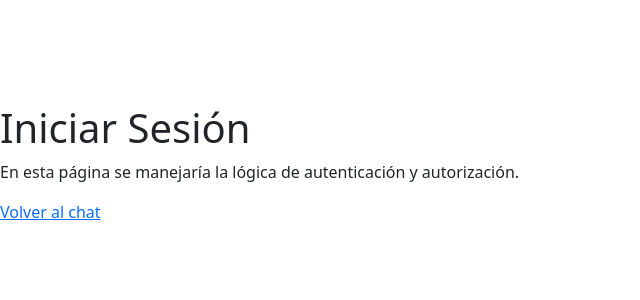
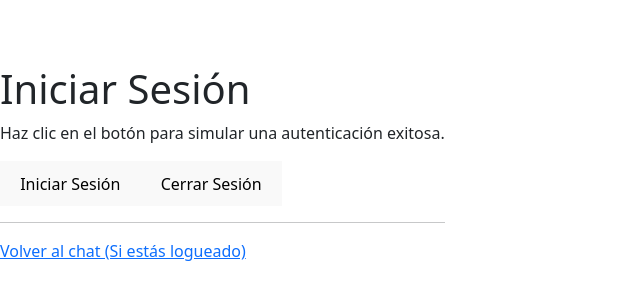
Before and after one commit to RamRider89/zurich-chat, a React (Vite) app: page /login in a window 1280 px wide. Shown: the part 236-536 px from the top of the page, without its empty margins (0-640 px from the left). Built offline with nearby package versions, Linux system fonts and the light colour scheme.

Commit message:
abilities

```diff
--- a/package.json
+++ b/package.json
@@ -10,6 +10,8 @@
     "preview": "vite preview"
   },
   "dependencies": {
+    "@casl/ability": "^6.7.3",
+    "@casl/react": "^5.0.0",
     "@reduxjs/toolkit": "^2.8.2",
     "@tanstack/react-query": "^5.85.6",
     "axios": "^1.11.0",
--- /dev/null
+++ b/src/abilities.ts
@@ -0,0 +1,22 @@
+import { defineAbility } from '@casl/ability';
+
+export const createAbility = (userRoles: string[] = []) => {
+  return defineAbility((can, cannot) => {
+    // Reglas para todos los usuarios logueados
+    if (userRoles.length > 0) {
+      can('read', 'all');
+      can('send', 'message');
+    }
+
+    // Reglas específicas para el rol 'admin'
+    if (userRoles.includes('admin')) {
+      can('manage', 'all'); // Un admin puede hacer cualquier cosa
+    }
+
+    // No logueados
+    if (userRoles.length <= 0) {
+      cannot('read', 'all');
+      cannot('send', 'message');
+    }
+  });
+};
--- a/src/components/ChatInput.tsx
+++ b/src/components/ChatInput.tsx
@@ -1,23 +1,33 @@
 /**
  * Este componente manejará la entrada del usuario.
  */
-import React, { useState } from 'react';
-import styles from './ChatInput.module.scss'; // estilos
+import { useState } from 'react';
+import { useSelector } from 'react-redux';
+import { createAbility } from '../abilities';
+import styles from './ChatInput.module.scss';
+import type { RootState } from '../store';
+import type { FC, FormEvent } from 'react';
 
 interface ChatInputProps {
   onSendMessage: (message: string) => void;
 }
 
-const ChatInput: React.FC<ChatInputProps> = ({ onSendMessage }) => {
+const ChatInput: FC<ChatInputProps> = ({ onSendMessage }) => {
   const [input, setInput] = useState('');
+  const user = useSelector((state: RootState) => state.auth.user);
+  const ability = createAbility(user?.roles); // Crea la habilidad basada en los roles del usuario
 
-  const handleSubmit = (e: React.FormEvent) => {
+  const handleSubmit = (e: FormEvent) => {
     e.preventDefault();
-    if (input.trim()) {
+    if (input.trim() && ability.can('send', 'message')) { // Verifica si el usuario puede enviar un mensaje
       onSendMessage(input);
       setInput('');
     }
   };
+
+  if (!ability.can('send', 'message')) {
+    return <div className={styles['chat-input-disabled']}>No tienes permiso para enviar mensajes.</div>;
+  }
 
   return (
     <form onSubmit={handleSubmit} className={styles['chat-input-container']}>
@@ -26,7 +36,7 @@ const ChatInput: React.FC<ChatInputProps> = ({ onSendMessage }) => {
         value={input}
         onChange={(e) => setInput(e.target.value)}
         placeholder="Escribe tu mensaje..."
-        className={`${styles['input-field']} form-control`} // Clases de SASS y Bootstrap
+        className={`${styles['input-field']} form-control`}
       />
       <button type="submit" className={`${styles['send-button']} btn btn-primary`}>
         Enviar
--- a/src/pages/LoginPage.tsx
+++ b/src/pages/LoginPage.tsx
@@ -1,14 +1,33 @@
 import { Fragment } from 'react';
-import { Link } from 'react-router-dom';
+import { Link, useNavigate } from 'react-router-dom';
+import { useDispatch } from 'react-redux';
+import { login, logout } from '../features/authSlice';
+import type { AppDispatch } from '../store';
 
 const LoginPage = () => {
+  const dispatch = useDispatch<AppDispatch>();
+  const navigate = useNavigate();
+
+  const handleLogin = () => {
+    // Simula una autenticación exitosa con un rol de 'user'
+    dispatch(login({ name: 'Usuario Prueba', roles: ['user'] }));
+    navigate('/'); // Redirige a la página principal
+  };
+
+  const handleLogout = () => {
+    dispatch(logout());
+  };
+
   return (
     <div>
       <h1>Iniciar Sesión</h1>
       <p>
-        En esta página se manejaría la lógica de autenticación y autorización.
+        Haz clic en el botón para simular una autenticación exitosa.
       </p>
-      <Link to="/">Volver al chat</Link>
+      <button onClick={handleLogin}>Iniciar Sesión</button>
+      <button onClick={handleLogout}>Cerrar Sesión</button>
+      <hr />
+      <Link to="/">Volver al chat (Si estás logueado)</Link>
     </div>
   );
 };
```
Also changed, not shown: 1 other file (tests, documents, lock files or other folders).
